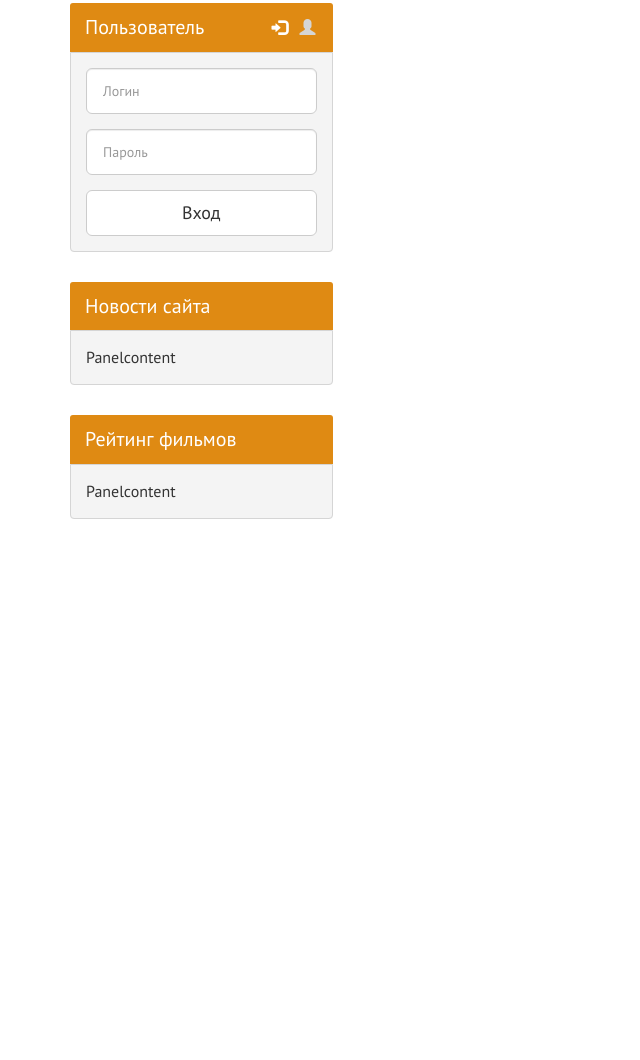
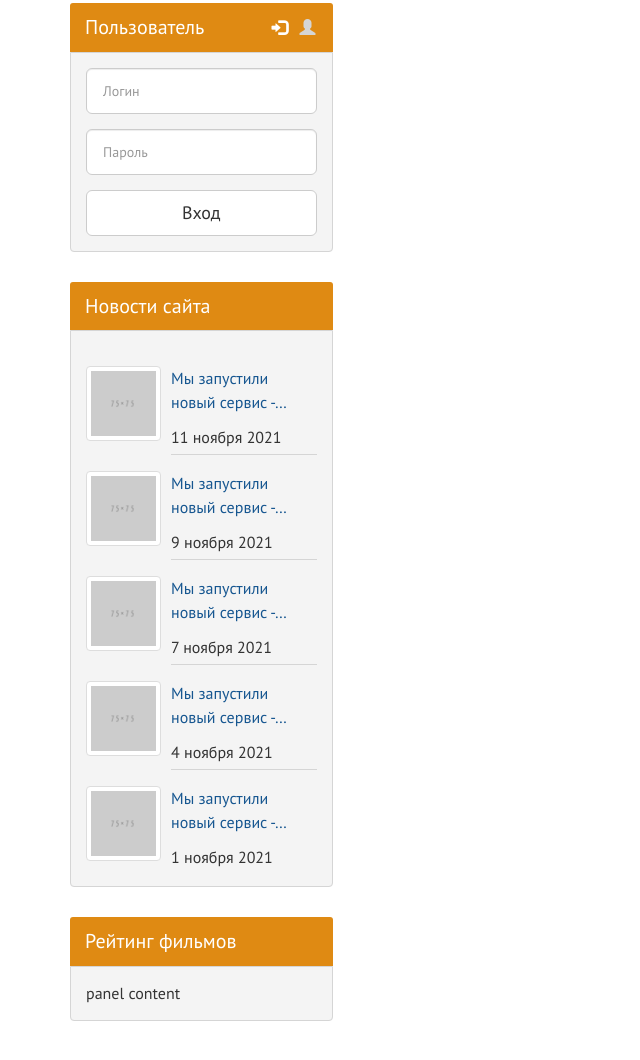
Before and after one commit to SergeyEdamenko/kinozal-template__hw, a website: page index.html in a window 1280 px wide. Shown: the part 921-1981 px from the top of the page, without its empty margins (0-640 px from the left). Before the commit the page ends 1520 px from the top, so only its background shows below. Drawn offline with Linux system fonts and the light colour scheme.

Commit message:
блок новостей сайта

```diff
--- a/assets/scss/_bootstrap-theming.scss
+++ b/assets/scss/_bootstrap-theming.scss
@@ -88,3 +88,7 @@
     font-size: 0.875rem;
   }
 }
+
+.thumbnail {
+  transition: background-color 0.25s;
+}
--- a/assets/scss/_sidebar.scss
+++ b/assets/scss/_sidebar.scss
@@ -31,3 +31,56 @@
     }
   }
 }
+$image-size: 75px;
+$image-size-with-padding: $image-size + $gap-md;
+
+.site-news-item {
+  position: relative;
+
+  &:not(:last-child) {
+    min-height: $image-size-with-padding;
+    margin-bottom: $gap;
+
+    &::after {
+      position: absolute;
+      right: 0;
+      bottom: -4px;
+      width: calc(100% - $image-size-with-padding);
+
+      height: 1px;
+      background-color: $color-gray;
+
+      content: "";
+    }
+  }
+  &:hover {
+    a {
+      color: $color-accent;
+    }
+
+    .thumbnail {
+      background-color: $color-accent;
+    }
+  }
+
+  &__thumbnail {
+    float: left;
+    margin: 0 $gap-md $gap-md 0;
+    width: $image-size;
+  }
+  &__image {
+    width: 100%;
+  }
+  &__title {
+    margin-bottom: 0.5em;
+  }
+  &__link {
+    @include block-shortener(1rem, 1.5, 50px, 2);
+    transition: color 0.25s;
+  }
+  &__date {
+    font-size: 0, 8rem;
+    text-align: right;
+    color: $color-gray-dark;
+  }
+}
--- a/index.html
+++ b/index.html
@@ -177,23 +177,91 @@
           </div>
         </div>
 
-        <div class="user-login panel panel-info">
+        <div class="site-news panel panel-info">
           <div class="panel-heading">Новости сайта</div>
           <div class="panel-body">
-            Panelcontent
+            <div class="site-news-item">
+              <a href="#">
+                <div class="site-news-item__thumbnail thumbnail">
+                  <img class="site-news-item__image" src="assets/img/75x75.png" alt="">
+                </div>
+                <div class="site-news-item__title">
+                  <h3 class="site-news-item__link">Мы запустили новый сервис - КиноМонстр Мы запустили новый
+                    сервис
+                    - КиноМонстр</h3>
+                </div>
+              </a>
+              <div class="site-news-item_data">11 ноября 2021</div>
+            </div>
+
+            <div class="site-news-item">
+              <a href="#">
+                <div class="site-news-item__thumbnail thumbnail">
+                  <img class="site-news-item__image" src="assets/img/75x75.png" alt="">
+                </div>
+                <div class="site-news-item__title">
+                  <h3 class="site-news-item__link">Мы запустили новый сервис - КиноМонстр Мы запустили новый
+                    сервис
+                    - КиноМонстр</h3>
+                </div>
+              </a>
+              <div class="site-news-item_data">9 ноября 2021</div>
+            </div>
+
+            <div class="site-news-item">
+              <a href="#">
+                <div class="site-news-item__thumbnail thumbnail">
+                  <img class="site-news-item__image" src="assets/img/75x75.png" alt="">
+                </div>
+                <div class="site-news-item__title">
+                  <h3 class="site-news-item__link">Мы запустили новый сервис - КиноМонстр Мы запустили новый
+                    сервис
+                    - КиноМонстр</h3>
+                </div>
+              </a>
+              <div class="site-news-item_data">7 ноября 2021</div>
+            </div>
+
+            <div class="site-news-item">
+              <a href="#">
+                <div class="site-news-item__thumbnail thumbnail">
+                  <img class="site-news-item__image" src="assets/img/75x75.png" alt="">
+                </div>
+                <div class="site-news-item__title">
+                  <h3 class="site-news-item__link">Мы запустили новый сервис - КиноМонстр Мы запустили новый
+                    сервис
+                    - КиноМонстр</h3>
+                </div>
+              </a>
+              <div class="site-news-item_data">4 ноября 2021</div>
+            </div>
+
+            <div class="site-news-item">
+              <a href="#">
+                <div class="site-news-item__thumbnail thumbnail">
+                  <img class="site-news-item__image" src="assets/img/75x75.png" alt="">
+                </div>
+                <div class="site-news-item__title">
+                  <h3 class="site-news-item__link">Мы запустили новый сервис - КиноМонстр Мы запустили новый сервис
+                    - КиноМонстр</h3>
+                </div>
+              </a>
+              <div class="site-news-item_data">1 ноября 2021</div>
+            </div>
+
           </div>
         </div>
 
         <div class="top-films panel panel-info">
           <div class="panel-heading">Рейтинг фильмов</div>
           <div class="panel-body">
-            Panelcontent
+            panel content
           </div>
         </div>
+
       </div>
 
     </div>
-
   </div>
 
 
```
Also changed, not shown: assets/css/style.css.
